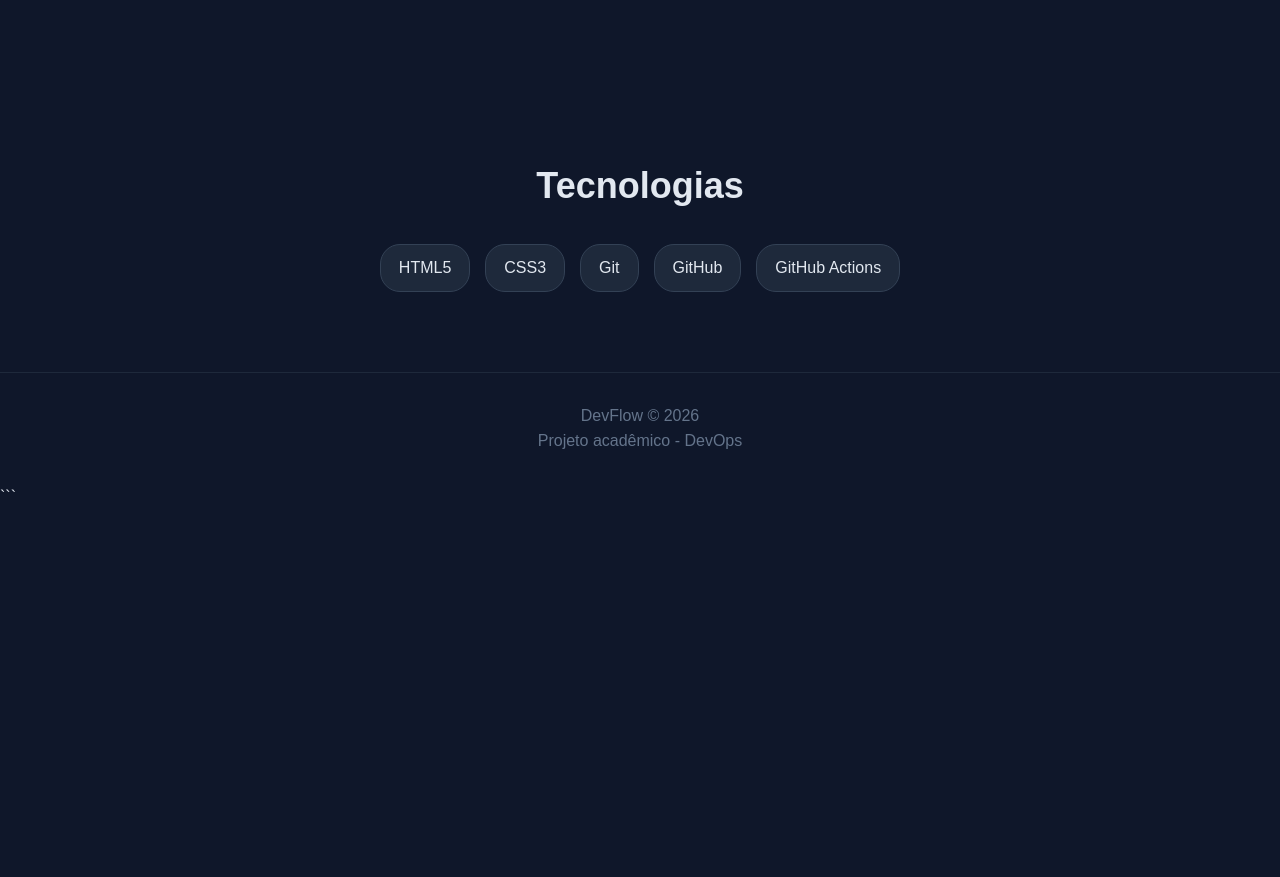
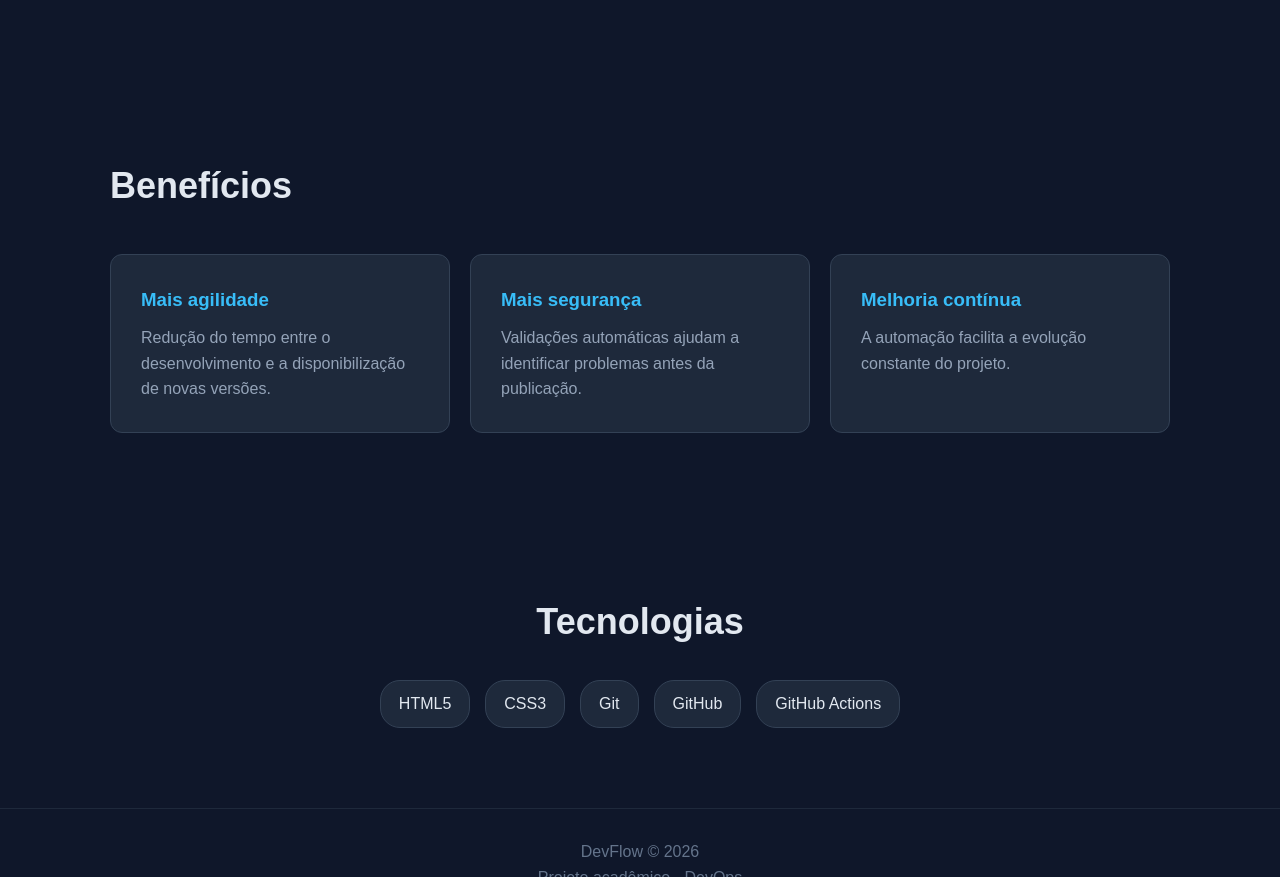
Before and after one commit to furlan39/devflow-pucpr, a plain HTML site: page index.html in a window 1280 px wide. Shown: the part 2023-2900 px from the top of the page. Before the commit the page ends 2532 px from the top, so only its background shows below. Drawn offline with Linux system fonts and the light colour scheme.

Commit message:
feat: adiciona seção de benefícios

```diff
--- a/index.html
+++ b/index.html
@@ -416,7 +416,39 @@
 
 </section>
         <!-- TECNOLOGIAS -->
+        <section class="section">
 
+    <h2>Benefícios</h2>
+
+    <div class="cards">
+
+        <div class="card">
+            <h3>Mais agilidade</h3>
+            <p>
+                Redução do tempo entre o desenvolvimento
+                e a disponibilização de novas versões.
+            </p>
+        </div>
+
+        <div class="card">
+            <h3>Mais segurança</h3>
+            <p>
+                Validações automáticas ajudam a identificar
+                problemas antes da publicação.
+            </p>
+        </div>
+
+        <div class="card">
+            <h3>Melhoria contínua</h3>
+            <p>
+                A automação facilita a evolução constante
+                do projeto.
+            </p>
+        </div>
+
+    </div>
+
+</section>
 
         <section id="tecnologias" class="section technologies">
 
```
